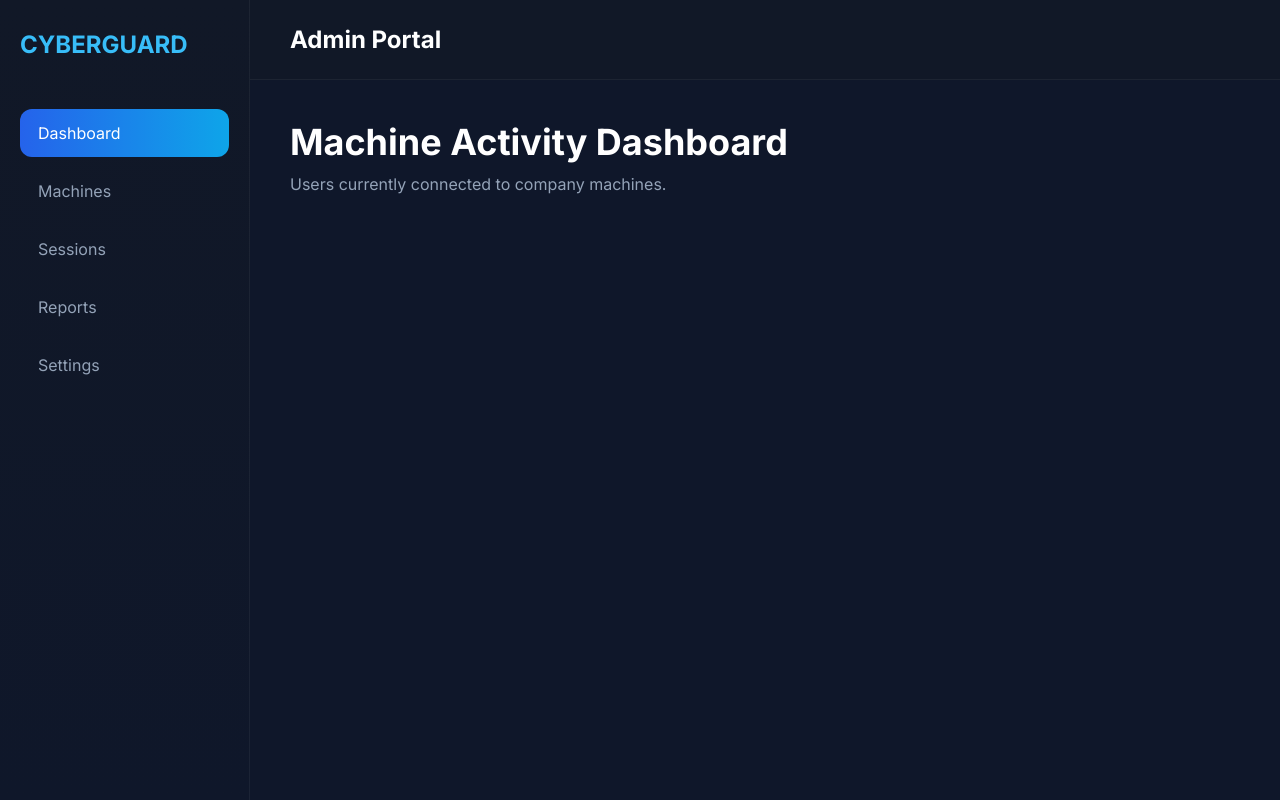
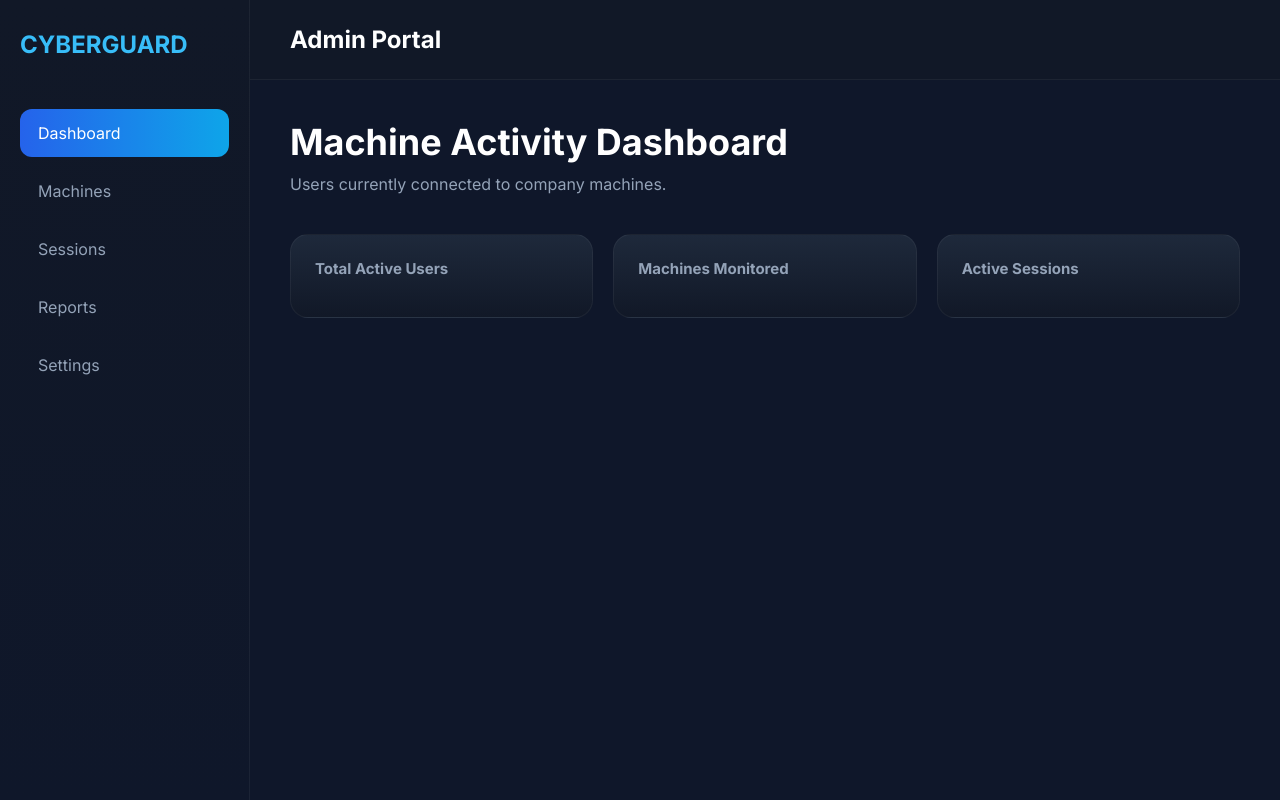
Before and after one commit to HarolTorrado73/login-report-system, a Flask app: template app/templates/index.html in a window 1280 px wide. Run offline with Flask 3, Linux system fonts and the light colour scheme; the template is opened without the code that fills it, so the values that code supplies are empty.

Commit message:
Add dynamic dashboard statistics cards

```diff
--- a/app/static/css/style.css
+++ b/app/static/css/style.css
@@ -202,3 +202,45 @@ body {
 .empty-message {
     color: #94a3b8;
 }
+
+/* STATS */
+
+.stats-grid {
+    display: grid;
+
+    grid-template-columns: repeat(
+        auto-fit,
+        minmax(220px, 1fr)
+    );
+
+    gap: 20px;
+
+    margin-bottom: 40px;
+}
+
+.stat-card {
+    background: linear-gradient(
+        180deg,
+        #1e293b,
+        #111827
+    );
+
+    border: 1px solid rgba(255,255,255,0.05);
+
+    border-radius: 18px;
+
+    padding: 24px;
+}
+
+.stat-card h3 {
+    color: #94a3b8;
+    margin-bottom: 15px;
+    font-size: 15px;
+}
+
+.stat-card p {
+    font-size: 42px;
+    font-weight: 700;
+
+    color: #38bdf8;
+}
--- a/app/templates/index.html
+++ b/app/templates/index.html
@@ -9,6 +9,25 @@ Dashboard
 <div class="dashboard-header">
     <h1>Machine Activity Dashboard</h1>
     <p>Users currently connected to company machines.</p>
+</div>
+
+<div class="stats-grid">
+
+    <div class="stat-card">
+        <h3>Total Active Users</h3>
+        <p>{{ stats.total_active_users }}</p>
+    </div>
+
+    <div class="stat-card">
+        <h3>Machines Monitored</h3>
+        <p>{{ stats.total_machines }}</p>
+    </div>
+
+    <div class="stat-card">
+        <h3>Active Sessions</h3>
+        <p>{{ stats.total_sessions }}</p>
+    </div>
+
 </div>
 
 <div class="machines-grid">
```
Also changed, not shown: app/routes.py (+8 -2 lines), app/services/report_service.py (+22 -0 lines).
